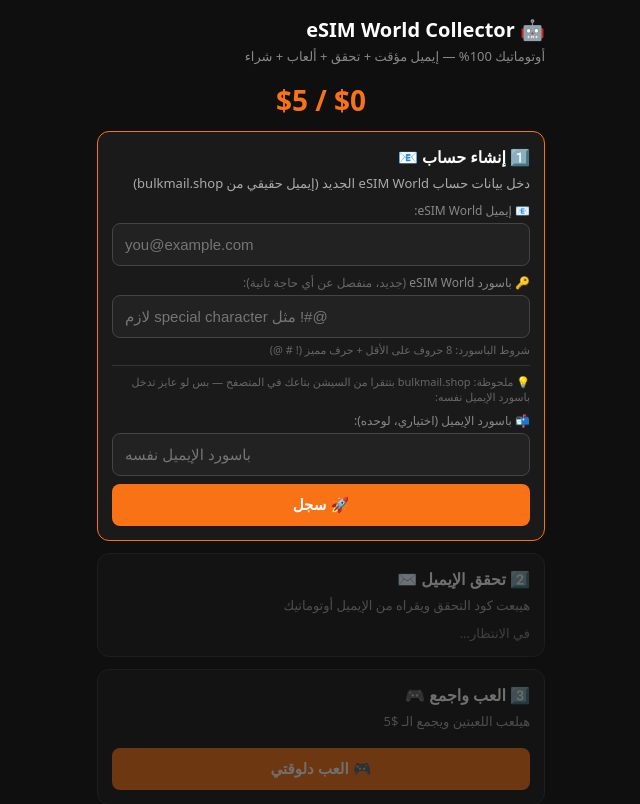
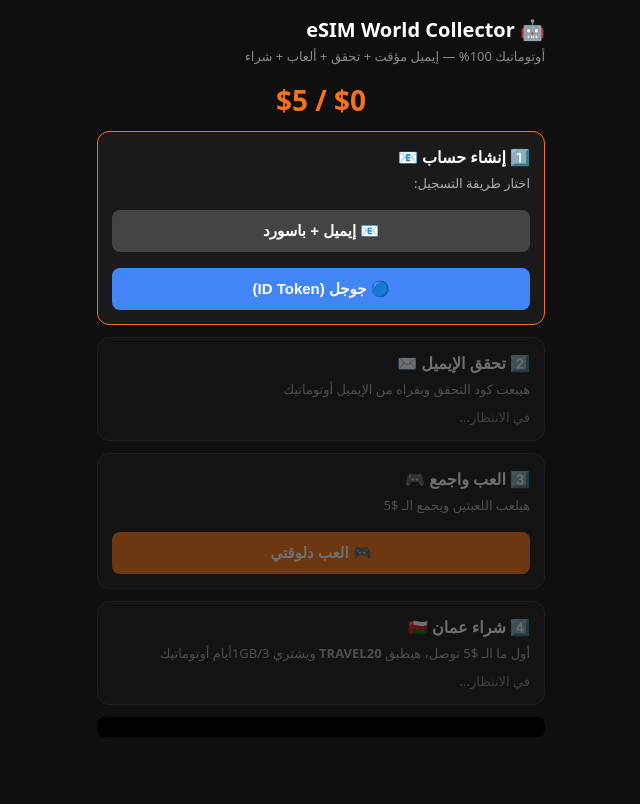
Before and after one commit to abdalrahmanismail340-droid/esimworld-collector, a Flask app: page / in a window 1280 px wide. Shown: the top 804 px of the page, without its empty margins (319-959 px from the left). After the commit the page ends 737 px from the top, so only its background shows below. Run offline with Flask 3, Linux system fonts and the light colour scheme.

Commit message:
add Google ID token registration (no redirect)

```diff
--- a/templates/index.html
+++ b/templates/index.html
@@ -31,16 +31,33 @@ input{width:100%;padding:12px;border-radius:8px;border:1px solid #444;background
 
 <div class="step active" id="s1">
   <div class="title">1️⃣ إنشاء حساب 📧</div>
-  <div class="desc">دخل بيانات حساب eSIM World الجديد (إيميل حقيقي من bulkmail.shop)</div>
-  <div style="font-size:12px;color:#888;margin-bottom:4px">📧 إيميل eSIM World:</div>
-  <input dir="ltr" id="userEmail" placeholder="you@example.com" style="margin-top:0">
-  <div style="font-size:12px;color:#888;margin-bottom:4px;margin-top:8px">🔑 باسورد eSIM World <span style="color:#666">(جديد، منفصل عن أي حاجة تانية):</span></div>
-  <input dir="ltr" id="userPass" type="text" placeholder="لازم special character مثل !#@" style="margin-top:0">
-  <div style="font-size:11px;color:#666;margin-top:4px">شروط الباسورد: 8 حروف على الأقل + حرف مميز (! # @)</div>
-  <div style="font-size:11px;color:#666;margin-top:8px;border-top:1px solid #333;padding-top:8px">💡 ملحوظة: bulkmail.shop بتتقرا من السيشن بتاعك في المتصفح — بس لو عايز تدخل باسورد الإيميل نفسه:</div>
-  <div style="font-size:12px;color:#888;margin-bottom:4px;margin-top:8px">📬 باسورد الإيميل (اختياري، لوحده):</div>
-  <input dir="ltr" id="emailPass" type="text" placeholder="باسورد الإيميل نفسه" style="margin-top:0">
-  <button id="b1" onclick="createAccount()">🚀 سجل</button>
+  <div class="desc">اختار طريقة التسجيل:</div>
+  <button onclick="showEmailForm()" style="background:#444;margin-bottom:8px">📧 إيميل + باسورد</button>
+  <button onclick="showGoogleForm()" style="background:#4285F4">🔵 جوجل (ID Token)</button>
+
+  <div id="emailForm" class="hidden" style="margin-top:12px">
+    <div style="font-size:12px;color:#888;margin-bottom:4px">📧 إيميل eSIM World:</div>
+    <input dir="ltr" id="userEmail" placeholder="you@example.com" style="margin-top:0">
+    <div style="font-size:12px;color:#888;margin-bottom:4px;margin-top:8px">🔑 باسورد eSIM World:</div>
+    <input dir="ltr" id="userPass" type="text" placeholder="لازم special character مثل !#@" style="margin-top:0">
+    <div style="font-size:12px;color:#888;margin-bottom:4px;margin-top:8px">📬 باسورد الإيميل (اختياري):</div>
+    <input dir="ltr" id="emailPass" type="text" placeholder="باسورد الإيميل نفسه" style="margin-top:0">
+    <button id="b1" onclick="createAccount()">🚀 سجل بالإيميل</button>
+  </div>
+
+  <div id="googleForm" class="hidden" style="margin-top:12px">
+    <div style="font-size:12px;color:#aaa;margin-bottom:8px">
+      هات الـ ID Token من:<br>
+      1. افتح <a href="https://developers.google.com/oauthplayground" target="_blank" style="color:#60a5fa">Google OAuth Playground</a><br>
+      2. اختار <b>OpenID Connect</b> → علم على <b>openid email profile</b><br>
+      3. دوس <b>Authorize APIs</b> وسجل دخول<br>
+      4. دوس <b>Exchange</b> → انسخ الـ <b>ID token</b><br>
+      5. الصقه تحت
+    </div>
+    <div style="font-size:12px;color:#888;margin-bottom:4px">🔵 Google ID Token:</div>
+    <textarea dir="ltr" id="gidToken" rows="3" style="width:100%;padding:12px;border-radius:8px;border:1px solid #444;background:#222;color:#fff;font-size:12px" placeholder="الصق الـ ID token هنا"></textarea>
+    <button onclick="registerWithGoogle()">🚀 سجل بجوجل</button>
+  </div>
 </div>
 
 <div class="step" id="s2">
@@ -77,6 +94,57 @@ function log(m, c='info') {
 function setTotal(v) { earned = v; document.getElementById('total').textContent = v.toFixed(2); }
 function done(id) { document.getElementById(id).classList.add('done'); document.getElementById(id).classList.remove('active'); }
 const sleep = ms => new Promise(r => setTimeout(r, ms));
+
+function showEmailForm() {
+  document.getElementById('emailForm').classList.remove('hidden');
+  document.getElementById('googleForm').classList.add('hidden');
+}
+function showGoogleForm() {
+  document.getElementById('googleForm').classList.remove('hidden');
+  document.getElementById('emailForm').classList.add('hidden');
+}
+
+async function registerWithGoogle() {
+  const idToken = document.getElementById('gidToken').value.trim();
+  if (!idToken) return log('❌ الصق الـ ID token الأول', 'err');
+  log('🔵 Registering with Google...', 'info');
+  try {
+    const r = await fetch(API + '/api/customer/auth/register', {
+      method: 'POST', headers: {'Content-Type': 'application/json'},
+      body: JSON.stringify({id_token: idToken, name: 'Google User'})
+    });
+    const j = await r.json();
+    if (!r.ok) throw new Error(j.message || r.status);
+
+    token = j.access_token || j.token;
+    // Extract email from ID token (it's a JWT)
+    try {
+      const payload = JSON.parse(atob(idToken.split('.')[1]));
+      userEmail = payload.email;
+      log(`✅ Registered as ${userEmail}`, 'ok');
+    } catch(e) { log('✅ Registered with Google!', 'ok'); }
+
+    if (!token) {
+      // Try login with the token
+      const lr = await fetch(API + '/api/customer/auth/login', {
+        method: 'POST', headers: {'Content-Type': 'application/json'},
+        body: JSON.stringify({id_token: idToken})
+      });
+      const lj = await lr.json();
+      token = lj.access_token || lj.token;
+    }
+    if (!token) throw new Error('No token received');
+    log('✅ Logged in with Google!', 'ok');
+    done('s1');
+    document.getElementById('s2').classList.add('active');
+    // Google accounts are pre-verified, skip to games
+    log('⏭️ Google email is pre-verified, skipping to games', 'ok');
+    document.getElementById('s2').classList.add('done');
+    document.getElementById('s3').classList.add('active');
+  } catch(e) {
+    log('❌ ' + e.message, 'err');
+  }
+}
 
 // Step 1: Register with user's real email (eSIM World blocks temp emails)
 async function createAccount() {
```
